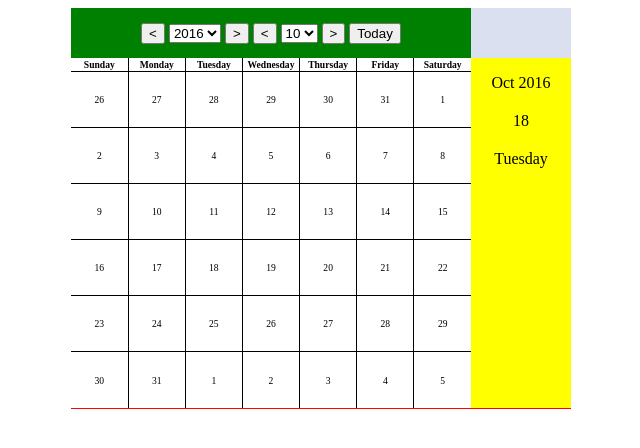
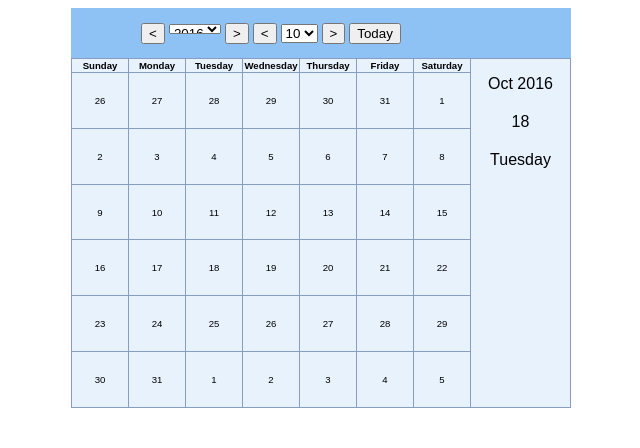
Before and after one commit to lwrsmiling/Calendar, a plain HTML site: page index.html in a window 1280 px wide. Shown: the whole page, without its empty margins (319-959 px from the left). Drawn offline with Linux system fonts and the light colour scheme.

Commit message:
css properties almost done

```diff
--- a/CSS/calendar.css
+++ b/CSS/calendar.css
@@ -3,22 +3,32 @@
 	margin: 0 auto;
 	height: 401px;
 	width: 500px;
-	background-color: red;
 }
 
 .title{
 	height: 50px;
 	width: 500px;
-	background-color: #DAE0EF;
+	background-color: #8EC2F5;
 
 }
 
 .controller{
 	line-height: 50px;
 	width: 400px;
-	background-color: green;
 	text-align: center;
 
+}
+
+.weather{
+	line-height: 50px;
+	width: 100px;
+	text-align: center;
+
+}
+
+#year_selection{
+	height:10px;
+    line-height:10px;
 }
 
 .controllder button{
@@ -30,38 +40,39 @@
 .content{
 	height: 350px;
 	width: 500px;
-	background-color: yellow;
+	background-color: #E7F2FD;
 }
 
 .calendar_wrapper{
 	height: 350px;
 	width: 400px;
-	background-color: blue;
 	float: left;
 }
 
 #calendar{
 	width: 100%;
 	height: 100%;
-	background-color: white;
-    border: 1px solid black;
+    border: 1px solid #879dc6;
+    font-family: Arial;
 	font-size: 60%;
 	border-collapse: collapse;
-    border-style: hidden;
+
 
 }
 
 th, td{
-    border: 1px solid black;
+    border: 1px solid #879dc6;
     text-align: center;
     width: 14.28%;
     height: 14.28%;
 }
 
 .today_summary{
-	width: 100px;
-	height: 350px;
+	width: 99px;
+	height: 348px;
 	float: right;
+	border: 1px solid #879dc6;
+	border-left: none;
 }
 
 .today_summary ul{
@@ -72,4 +83,5 @@ th, td{
 
 .today_summary ul li{
 	margin-bottom: 20px;
+	font-family: Arial;
 }
--- a/index.html
+++ b/index.html
@@ -51,6 +51,11 @@
 					<li id="date_info"></li>
 					<li id="week_info"></li>
 				</ul>
+				<a href="http://www.accuweather.com/en/ca/edmonton/t6x/weather-forecast/52478" class="aw-widget-legal">
+<!--
+By accessing and/or using this code snippet, you agree to AccuWeather’s terms and conditions (in English) which can be found at http://www.accuweather.com/en/free-weather-widgets/terms and AccuWeather’s Privacy Statement (in English) which can be found at http://www.accuweather.com/en/privacy.
+-->
+</a><div id="awcc1476762994743" class="aw-widget-current"  data-locationkey="52478" data-unit="c" data-language="en-us" data-useip="false" data-uid="awcc1476762994743"></div><script type="text/javascript" src="http://oap.accuweather.com/launch.js"></script>
 			</div>
 
 
```
